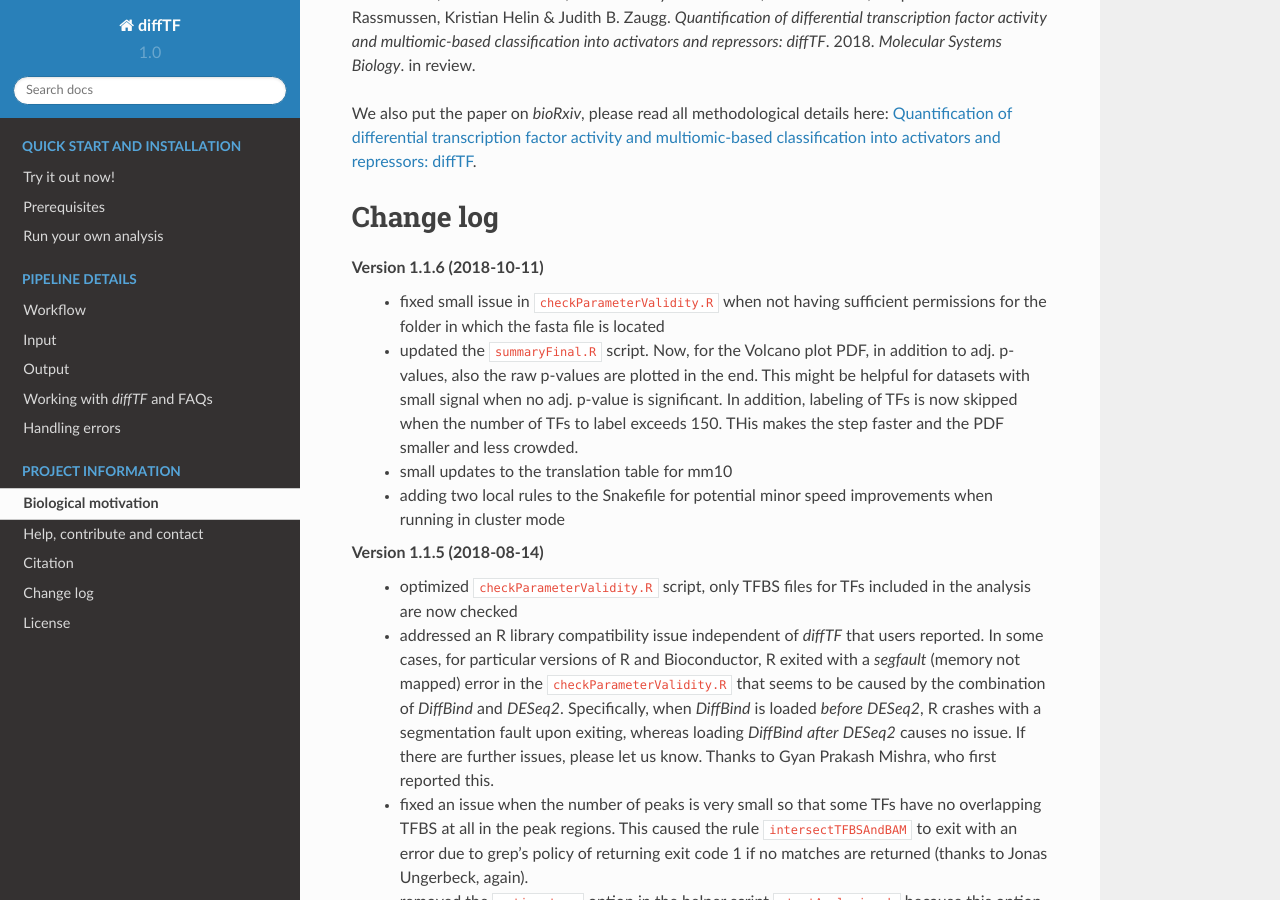
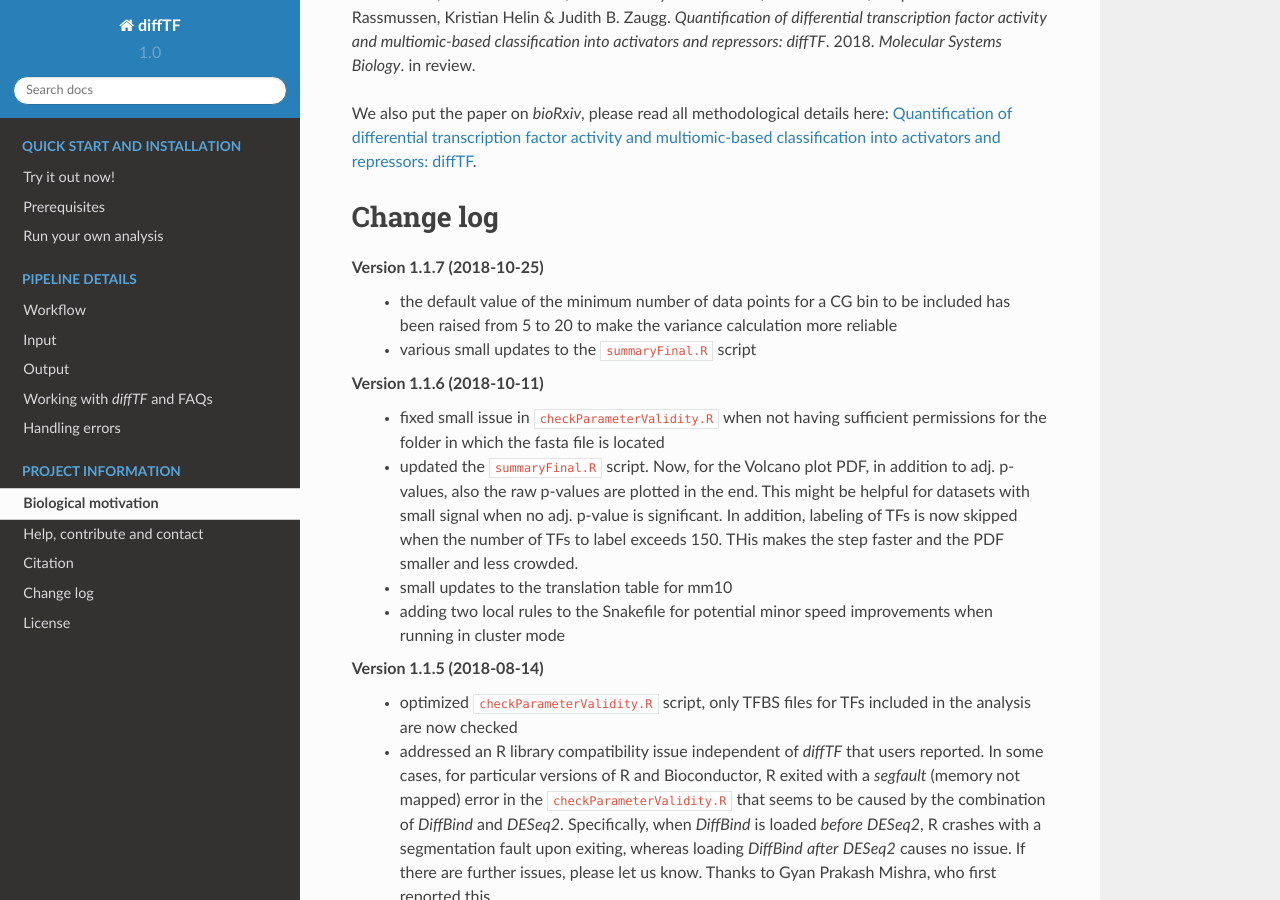
Before and after one commit to jfallmann/diffTF_Fork, a Sphinx documentation site: the page built from docs/projectInfo.rst, in a window 1280 px wide and 900 px high, scrolled down 876 px. Built offline with Sphinx 7.4.7 and the Read the Docs theme 2.0.0, drawn with Linux system fonts in a browser that asks for light colours.

```diff
--- a/docs/projectInfo.rst
+++ b/docs/projectInfo.rst
@@ -30,6 +30,10 @@ We also put the paper on *bioRxiv*, please read all methodological details here:
 
 Change log
 ============================
+
+Version 1.1.7 (2018-10-25)
+    - the default value of the minimum number of data points for a CG bin to be included has been raised from 5 to 20 to make the variance calculation more reliable
+    - various small updates to the ``summaryFinal.R`` script
 
 Version 1.1.6 (2018-10-11)
     - fixed small issue in ``checkParameterValidity.R`` when not having sufficient permissions for the folder in which the fasta file is located
```
Also changed, not shown: 4 other files.
